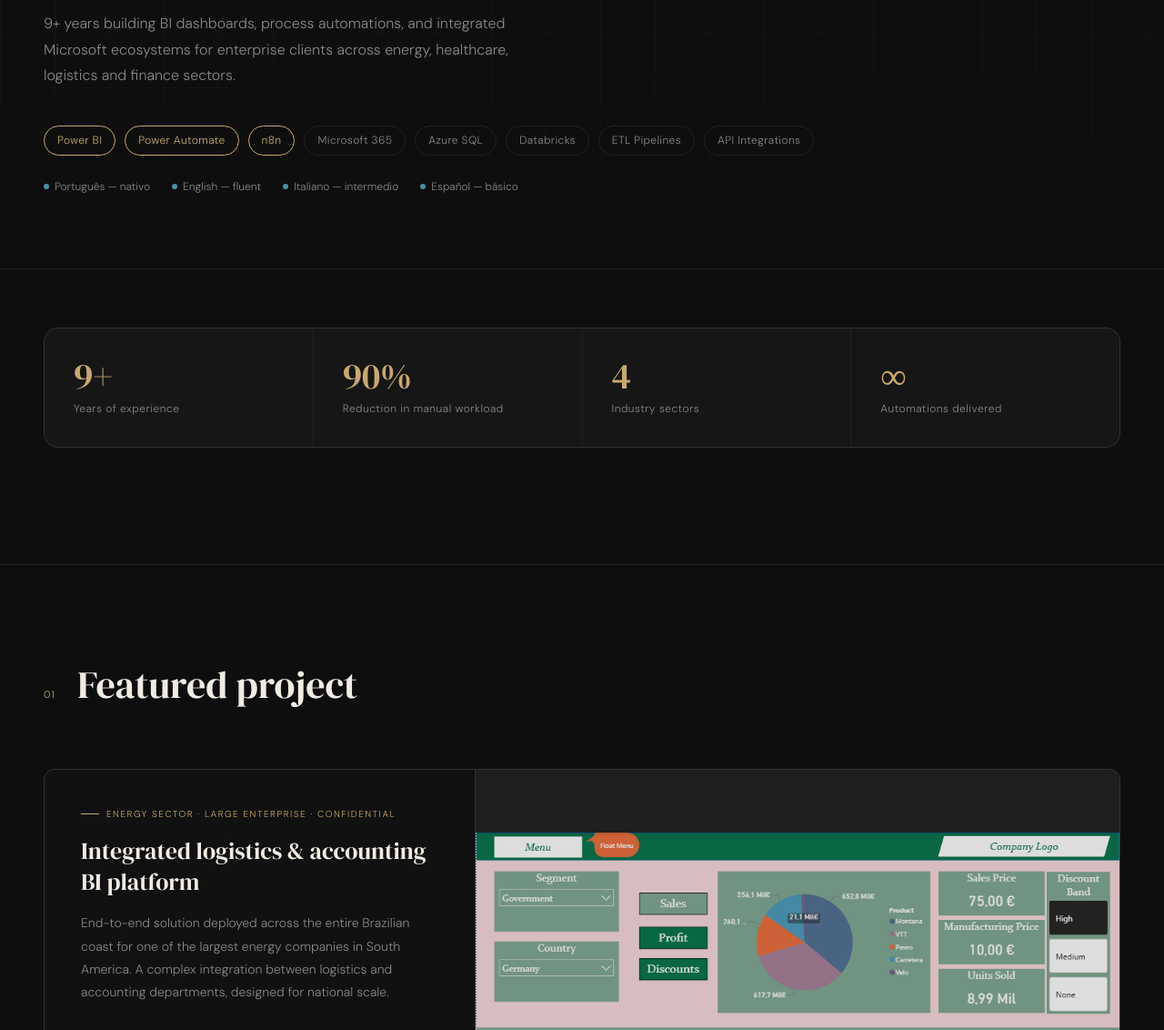
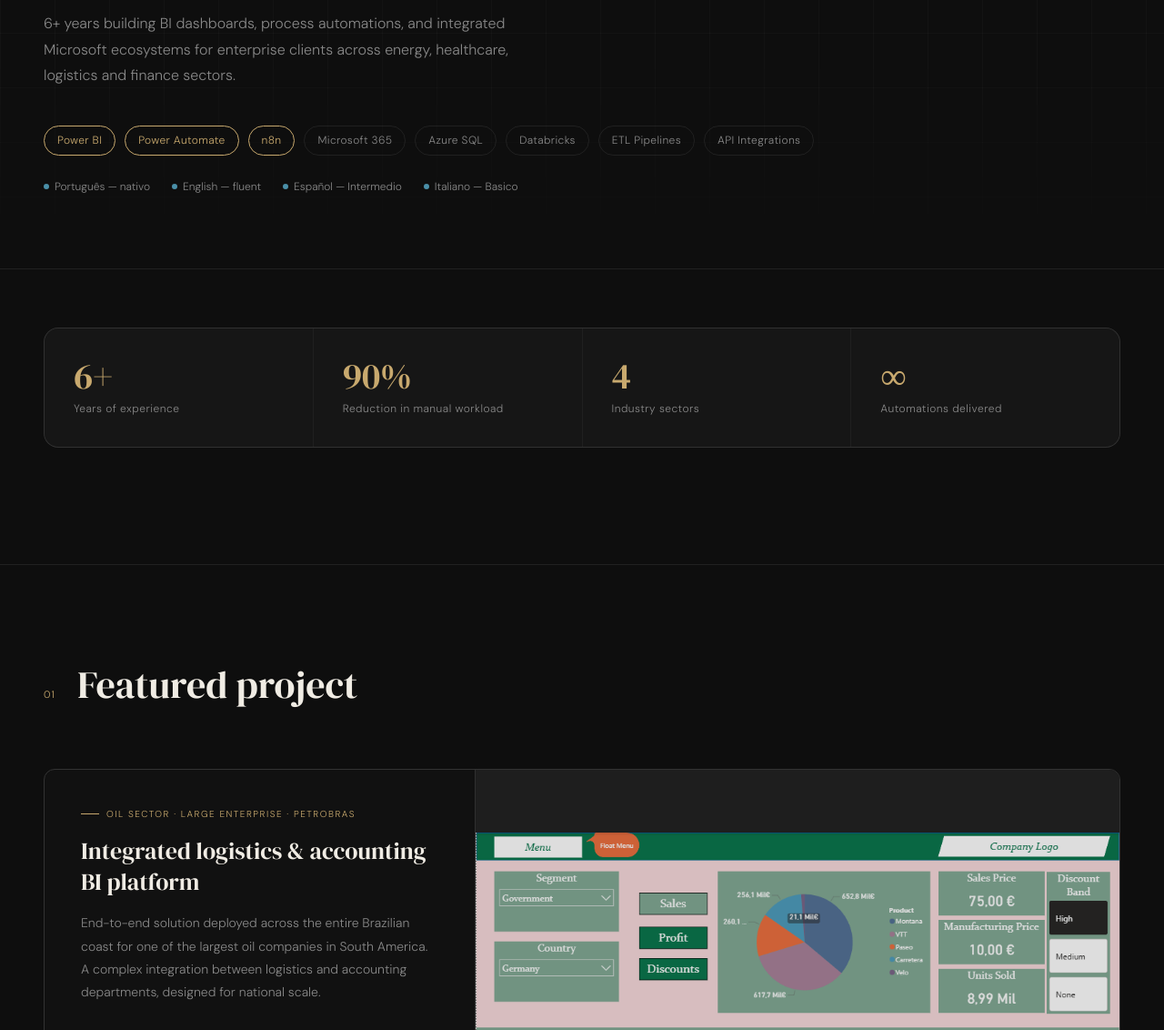
Before and after one commit to glhrmf/Guilherme-Faia, a plain HTML site: page index.html in a window 1280 px wide. Shown: the part 504-1636 px from the top of the page at 91% size. Drawn offline with Linux system fonts and the light colour scheme.

Commit message:
Update index.html

```diff
--- a/index.html
+++ b/index.html
@@ -257,7 +257,7 @@
   <div class="hero-grid-bg"></div>
   <div class="hero-eyebrow">Data & Automation Analyst · Available for freelance</div>
   <h1 class="hero-title">Turning data<br>into <em>decisions</em></h1>
-  <p class="hero-desc">9+ years building BI dashboards, process automations, and integrated Microsoft ecosystems for enterprise clients across energy, healthcare, logistics and finance sectors.</p>
+  <p class="hero-desc">6+ years building BI dashboards, process automations, and integrated Microsoft ecosystems for enterprise clients across energy, healthcare, logistics and finance sectors.</p>
   <div class="hero-tags">
     <span class="tag highlight">Power BI</span>
     <span class="tag highlight">Power Automate</span>
@@ -271,8 +271,8 @@
   <div class="hero-langs">
     <span class="lang-item"><span class="lang-dot"></span>Português — nativo</span>
     <span class="lang-item"><span class="lang-dot"></span>English — fluent</span>
-    <span class="lang-item"><span class="lang-dot"></span>Italiano — intermedio</span>
-    <span class="lang-item"><span class="lang-dot"></span>Español — básico</span>
+    <span class="lang-item"><span class="lang-dot"></span>Español — Intermedio</span>
+    <span class="lang-item"><span class="lang-dot"></span>Italiano — Basico</span>
   </div>
 </div>
 
@@ -280,7 +280,7 @@
 <section style="padding: 4rem 3rem;">
   <div class="stats-row fade-in">
     <div class="stat-item">
-      <div class="stat-num">9+</div>
+      <div class="stat-num">6+</div>
       <div class="stat-label">Years of experience</div>
     </div>
     <div class="stat-item">
@@ -308,9 +308,9 @@
   <div class="featured-case fade-in" style="display: flex; flex-direction: row; background-color: #111111; border-radius: 12px; overflow: hidden; border: 1px solid #333333;">
 
     <div class="featured-content" style="width: 40%; padding: 40px; box-sizing: border-box;">
-      <div class="featured-label">Energy sector · Large enterprise · Confidential</div>
+      <div class="featured-label">Oil sector · Large enterprise · Petrobras</div>
       <h3 class="featured-title">Integrated logistics & accounting BI platform</h3>
-      <p class="featured-desc">End-to-end solution deployed across the entire Brazilian coast for one of the largest energy companies in South America. A complex integration between logistics and accounting departments, designed for national scale.</p>
+      <p class="featured-desc">End-to-end solution deployed across the entire Brazilian coast for one of the largest oil companies in South America. A complex integration between logistics and accounting departments, designed for national scale.</p>
 
       <div class="metrics-list">
         <div class="metric-row">Role-based Power BI dashboards — each user profile sees a tailored view of the data</div>
@@ -440,9 +440,9 @@
         </div>
         <span class="contact-link-arrow">↗</span>
       </a>
-      <a class="contact-link" href="https://glhrmf.github.io/Guilherme-Faia/" target="_blank">
+      <a class="contact-link" href="https://wa.me/5513991559049" target="_blank">
         <div>
-          <div class="contact-link-label">PortFolio</div>
+          <div class="contact-link-label">Fone</div>
           <div class="contact-link-value">Guilherme Faia</div>
         </div>
         <span class="contact-link-arrow">↗</span>
@@ -460,8 +460,8 @@
 </section>
 
 <footer>
-  <span>© 2025 Guilherme Faia</span>
-  <span>Data & Automation Analyst · Santos, Brazil</span>
+  <span>© 2026 Guilherme Faia</span>
+  <span>Data & Automation Analyst </span>
 </footer>
 
 <script>
```
